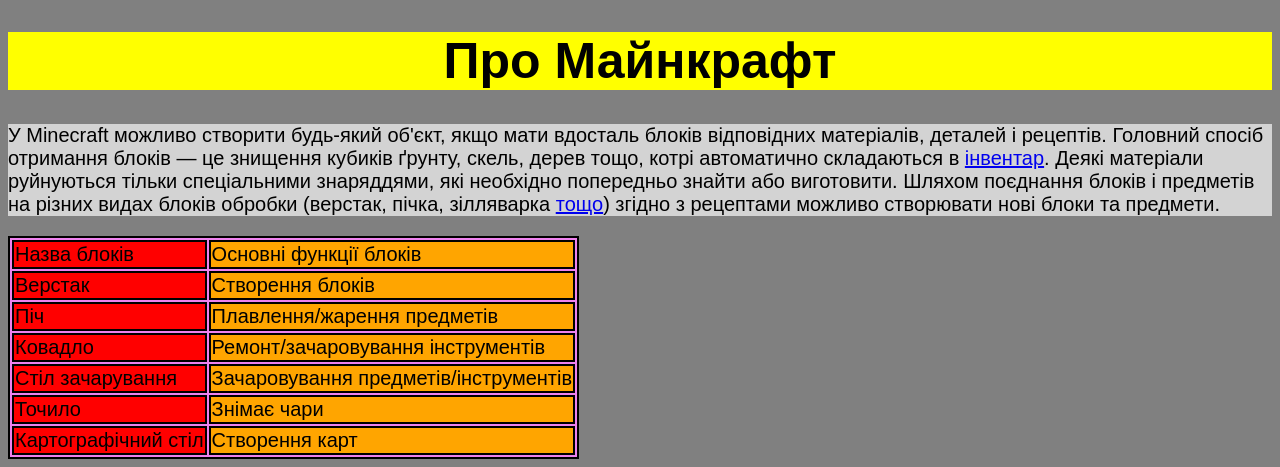
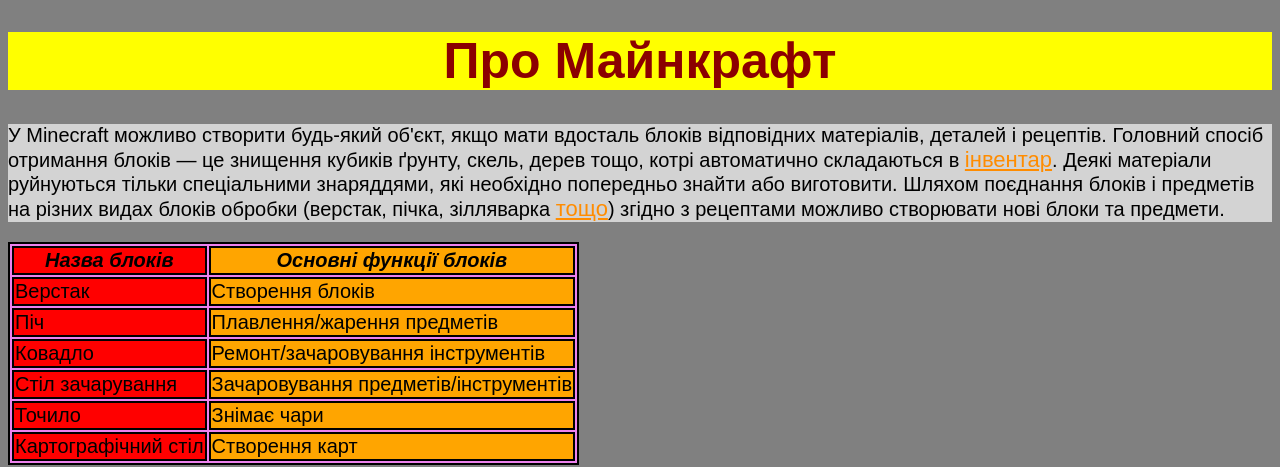
Before and after one commit to Artem123344/wiki_minecraft, a plain HTML site: page 1.html in a window 1280 px wide. Shown: the part 119-586 px from the top of the page. Drawn offline with Linux system fonts and the light colour scheme.

Commit message:
Update 1.html

```diff
--- a/1.html
+++ b/1.html
@@ -4,12 +4,12 @@
         <header style="background-color:lightgreen">
             <p style="text-align:center;font-size:35px"> <img src="https://image.api.playstation.com/vulcan/img/cfn/11307x4B5WLoVoIUtdewG4uJ_YuDRTwBxQy0qP8ylgazLLc01PBxbsFG1pGOWmqhZsxnNkrU3GXbdXIowBAstzlrhtQ4LCI4.png"width="100" height="100">Minecraft </p></header>
         <main>
-            <h1 style="font-size:50px;text-align:center;background-color:yellow">Про Майнкрафт</h1>
-            <p style="background-color:lightgrey;font-size:20px">У Minecraft можливо створити будь-який об'єкт, якщо мати вдосталь блоків відповідних матеріалів, деталей і рецептів. Головний спосіб отримання блоків — це знищення кубиків ґрунту, скель, дерев тощо, котрі автоматично складаються в <a href="https://minecraft.fandom.com/uk/wiki/%D0%86%D0%BD%D0%B2%D0%B5%D0%BD%D1%82%D0%B0%D1%80">інвентар</a>. Деякі матеріали руйнуються тільки спеціальними знаряддями, які необхідно попередньо знайти або виготовити. Шляхом поєднання блоків і предметів на різних видах блоків обробки (верстак, пічка, зілляварка <a href="https://minecraft.fandom.com/uk/wiki/%D0%91%D0%BB%D0%BE%D0%BA%D0%B8">тощо</a>) згідно з рецептами можливо створювати нові блоки та предмети.</p>
+            <h1 style="font-size:50px;text-align:center;background-color:yellow;color:darkred">Про Майнкрафт</h1>
+            <p style="background-color:lightgrey;font-size:20px">У Minecraft можливо створити будь-який об'єкт, якщо мати вдосталь блоків відповідних матеріалів, деталей і рецептів. Головний спосіб отримання блоків — це знищення кубиків ґрунту, скель, дерев тощо, котрі автоматично складаються в <a style="color:darkorange;font-size:22px" href="https://minecraft.fandom.com/uk/wiki/%D0%86%D0%BD%D0%B2%D0%B5%D0%BD%D1%82%D0%B0%D1%80">інвентар</a>. Деякі матеріали руйнуються тільки спеціальними знаряддями, які необхідно попередньо знайти або виготовити. Шляхом поєднання блоків і предметів на різних видах блоків обробки (верстак, пічка, зілляварка <a style="color:darkorange;font-size:22px" href="https://minecraft.fandom.com/uk/wiki/%D0%91%D0%BB%D0%BE%D0%BA%D0%B8">тощо</a>) згідно з рецептами можливо створювати нові блоки та предмети.</p>
             <table style="border:2px solid black;background-color:violet;font-size:20px">
                 <tr style="border:2px solid black">
-                    <td style="border:2px solid black;background-color:red">Назва блоків</td>
-                    <td style="border:2px solid black;background-color:orange">Основні функції блоків</td>
+                    <th style="border:2px solid black;background-color:red"><b><i>Назва блоків</i></b></th>
+                    <th style="border:2px solid black;background-color:orange"><b><i>Основні функції блоків</i></b></th>
                 </tr>
                  <tr style="border:2px solid black">
                     <td style="border:2px solid black;background-color:red">Верстак</td>
```
